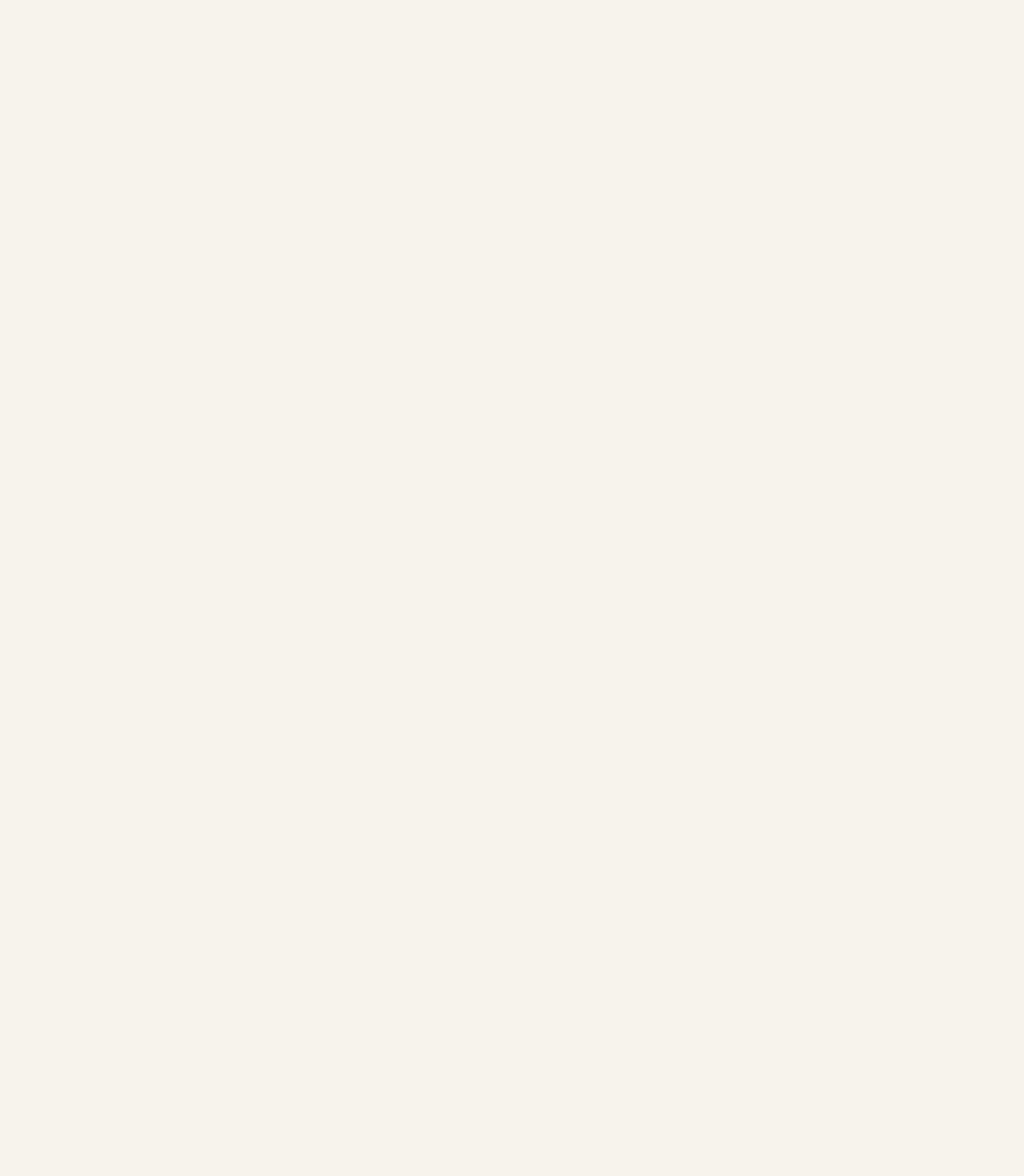
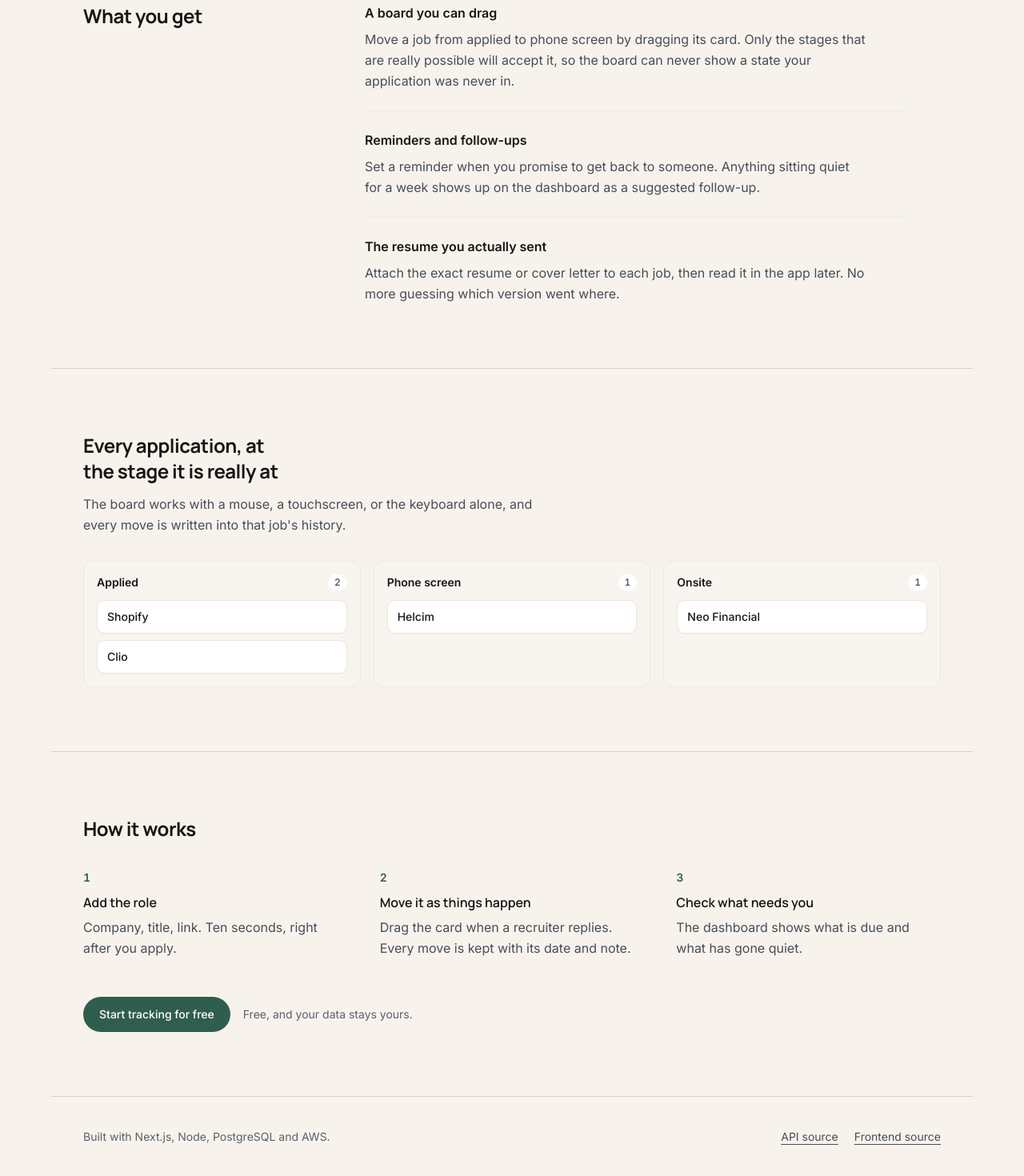
Before and after one commit to sNirajan/Job-Application-Tracker-Frontend, a Next.js app: page / in a window 1280 px wide. Shown: the part 880-2350 px from the top of the page at 80% size. Before the commit the page ends 803 px from the top, so only its background shows below. Built offline with nearby package versions, Linux system fonts and the light colour scheme; no server answers.

Commit message:
feat: add landing page sections for features, board and how it works

```diff
--- a/app/page.tsx
+++ b/app/page.tsx
@@ -1,4 +1,6 @@
 import Link from "next/link";
+import { statusBadgeStyle } from "@/lib/ui";
+import type { Status } from "@/lib/statusMachine";
 
 const PIPELINE = [
   { label: "Wishlist", count: 18 },
@@ -7,25 +9,70 @@ const PIPELINE = [
   { label: "Offer", count: 1 },
 ];
 
-const ACTIVITY = [
+const ACTIVITY: {
+  company: string;
+  role: string;
+  status: Status;
+  label: string;
+  date: string;
+}[] = [
   {
     company: "Helcim",
     role: "Software Developer",
-    status: "Interview",
+    status: "onsite",
+    label: "Onsite",
     date: "Apr 8",
   },
   {
     company: "Neo Financial",
     role: "Backend Developer",
-    status: "Applied",
+    status: "applied",
+    label: "Applied",
     date: "Apr 5",
   },
   {
     company: "Clio",
     role: "Full Stack Developer",
-    status: "Wishlist",
+    status: "wishlist",
+    label: "Wishlist",
     date: "Saved",
   },
+];
+
+const CAPABILITIES = [
+  {
+    title: "A board you can drag",
+    body: "Move a job from applied to phone screen by dragging its card. Only the stages that are really possible will accept it, so the board can never show a state your application was never in.",
+  },
+  {
+    title: "Reminders and follow-ups",
+    body: "Set a reminder when you promise to get back to someone. Anything sitting quiet for a week shows up on the dashboard as a suggested follow-up.",
+  },
+  {
+    title: "The resume you actually sent",
+    body: "Attach the exact resume or cover letter to each job, then read it in the app later. No more guessing which version went where.",
+  },
+];
+
+const STEPS = [
+  {
+    title: "Add the role",
+    body: "Company, title, link. Ten seconds, right after you apply.",
+  },
+  {
+    title: "Move it as things happen",
+    body: "Drag the card when a recruiter replies. Every move is kept with its date and note.",
+  },
+  {
+    title: "Check what needs you",
+    body: "The dashboard shows what is due and what has gone quiet.",
+  },
+];
+
+const BOARD_PREVIEW = [
+  { stage: "Applied", jobs: ["Shopify", "Clio"] },
+  { stage: "Phone screen", jobs: ["Helcim"] },
+  { stage: "Onsite", jobs: ["Neo Financial"] },
 ];
 
 export default function Home() {
@@ -145,12 +192,9 @@ export default function Home() {
                 <div className="shrink-0 text-right">
                   <span
                     className="rounded-full px-2.5 py-1 text-xs font-medium"
-                    style={{
-                      backgroundColor: "var(--bg-green)",
-                      color: "var(--accent)",
-                    }}
+                    style={statusBadgeStyle(item.status)}
                   >
-                    {item.status}
+                    {item.label}
                   </span>
                   <p
                     className="mt-1 text-xs"
@@ -192,6 +236,170 @@ export default function Home() {
           </dl>
         </div>
       </section>
+
+      {/* What you get. One shared heading with a divided list reads calmer
+          than three identical feature cards. */}
+      <section
+        className="mx-auto max-w-6xl px-6 py-16 md:px-10 md:py-20"
+        style={{ borderTop: "1px solid var(--border)" }}
+      >
+        <div className="grid gap-10 lg:grid-cols-[18rem_minmax(0,1fr)] lg:gap-16">
+          <h2 className="text-2xl font-bold tracking-[-0.02em]">
+            What you get
+          </h2>
+
+          <dl className="max-w-2xl">
+            {CAPABILITIES.map((item, index) => (
+              <div
+                key={item.title}
+                className="py-6 first:pt-0 last:pb-0"
+                style={{
+                  borderTop:
+                    index === 0 ? "none" : "1px solid var(--border-light)",
+                }}
+              >
+                <dt className="text-base font-semibold">{item.title}</dt>
+                <dd
+                  className="mt-2 max-w-[62ch] leading-relaxed"
+                  style={{ color: "var(--text-secondary)" }}
+                >
+                  {item.body}
+                </dd>
+              </div>
+            ))}
+          </dl>
+        </div>
+      </section>
+
+      {/* The board, shown rather than described */}
+      <section
+        className="mx-auto max-w-6xl px-6 py-16 md:px-10 md:py-20"
+        style={{ borderTop: "1px solid var(--border)" }}
+      >
+        <h2 className="max-w-[24ch] text-2xl font-bold tracking-[-0.02em]">
+          Every application, at the stage it is really at
+        </h2>
+        <p
+          className="mt-3 max-w-[58ch] leading-relaxed"
+          style={{ color: "var(--text-secondary)" }}
+        >
+          The board works with a mouse, a touchscreen, or the keyboard alone,
+          and every move is written into that job&apos;s history.
+        </p>
+
+        <div aria-hidden="true" className="mt-8 grid gap-4 sm:grid-cols-3">
+          {BOARD_PREVIEW.map((column) => (
+            <div
+              key={column.stage}
+              className="p-4"
+              style={{
+                backgroundColor: "var(--bg-card-alt)",
+                border: "1px solid var(--border-light)",
+                borderRadius: "var(--radius-card)",
+              }}
+            >
+              <div className="flex items-center justify-between">
+                <p className="text-sm font-semibold">{column.stage}</p>
+                <span
+                  className="rounded-full px-2 py-0.5 text-xs font-medium tabular-nums"
+                  style={{
+                    backgroundColor: "var(--bg-card)",
+                    color: "var(--text-secondary)",
+                  }}
+                >
+                  {column.jobs.length}
+                </span>
+              </div>
+
+              <ul className="mt-3 space-y-2">
+                {column.jobs.map((job) => (
+                  <li
+                    key={job}
+                    className="px-3 py-2.5 text-sm font-medium"
+                    style={{
+                      backgroundColor: "var(--bg-card)",
+                      border: "1px solid var(--border-light)",
+                      borderRadius: "var(--radius-control)",
+                      boxShadow: "var(--shadow-card)",
+                    }}
+                  >
+                    {job}
+                  </li>
+                ))}
+              </ul>
+            </div>
+          ))}
+        </div>
+      </section>
+
+      {/* Numbers earn their place here because this really is a sequence */}
+      <section
+        className="mx-auto max-w-6xl px-6 py-16 md:px-10 md:py-20"
+        style={{ borderTop: "1px solid var(--border)" }}
+      >
+        <h2 className="text-2xl font-bold tracking-[-0.02em]">How it works</h2>
+
+        <ol className="mt-8 grid gap-8 sm:grid-cols-3 sm:gap-10">
+          {STEPS.map((step, index) => (
+            <li key={step.title}>
+              <span
+                className="text-sm font-semibold tabular-nums"
+                style={{ color: "var(--accent)" }}
+              >
+                {index + 1}
+              </span>
+              <h3 className="mt-2 text-base font-semibold">{step.title}</h3>
+              <p
+                className="mt-1.5 max-w-[42ch] leading-relaxed"
+                style={{ color: "var(--text-secondary)" }}
+              >
+                {step.body}
+              </p>
+            </li>
+          ))}
+        </ol>
+
+        <div className="mt-12 flex flex-wrap items-center gap-4">
+          <Link href="/register" className="btn btn-md btn-primary">
+            Start tracking for free
+          </Link>
+          <p className="text-sm" style={{ color: "var(--text-muted)" }}>
+            Free, and your data stays yours.
+          </p>
+        </div>
+      </section>
+
+      <footer
+        className="mx-auto max-w-6xl px-6 py-10 md:px-10"
+        style={{ borderTop: "1px solid var(--border)" }}
+      >
+        <div className="flex flex-col gap-4 sm:flex-row sm:items-center sm:justify-between">
+          <p className="text-sm" style={{ color: "var(--text-muted)" }}>
+            Built with Next.js, Node, PostgreSQL and AWS.
+          </p>
+
+          <div className="flex flex-wrap items-center gap-5 text-sm">
+            <a
+              href="https://github.com/sNirajan/Job-Application-Tracker"
+              target="_blank"
+              rel="noreferrer noopener"
+              className="underline underline-offset-4"
+              style={{ color: "var(--text-secondary)" }}
+            >
+              API source
+            </a>
+            <a
+              href="https://github.com/sNirajan/Job-Application-Tracker-Frontend"
+              target="_blank"
+              rel="noreferrer noopener"
+              className="underline underline-offset-4"
+              style={{ color: "var(--text-secondary)" }}
+            >
+              Frontend source
+            </a>
+          </div>
+        </div>
+      </footer>
     </main>
   );
 }
```
